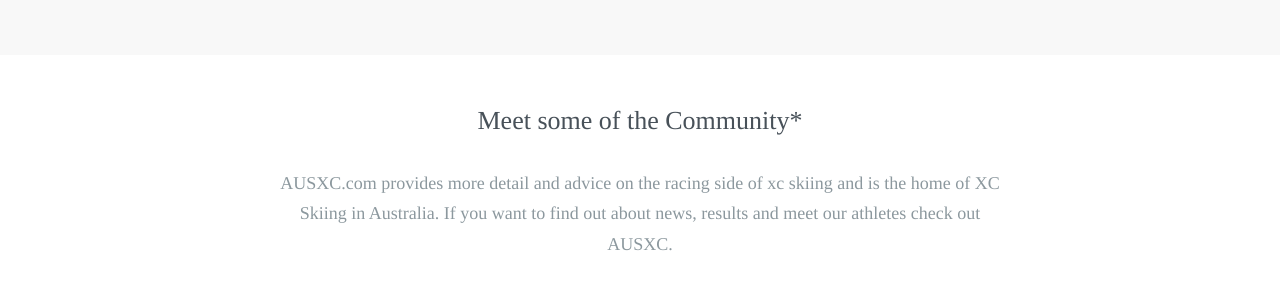
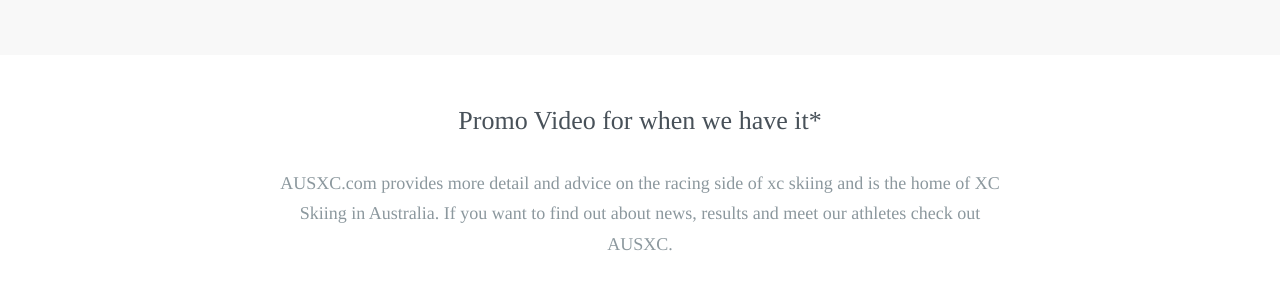
Before and after one commit to robcatto/robcatto.github.io, a Jekyll site: the page index.html, which Jekyll copies as it is, in a window 1280 px wide and 1400 px high, scrolled down 3180 px. Shown: the part 154-446 px from the top of the window. Built offline with Jekyll 4.4.1, drawn with Linux system fonts in a browser that asks for light colours; some web fonts are replaced; Markdown is read by kramdown in place of the engine named in the settings; some of the changed text lies outside the part shown.

Commit message:
Homepage Commit

```diff
--- a/index.html
+++ b/index.html
@@ -567,7 +567,7 @@
                     </div>
              </section>
              <section class="mobile_section">
-                <h3>Meet some of the Community*</h3>
+                <h3>Promo Video for when we have it*</h3>
                 <p>AUSXC.com provides more detail and advice on the racing side of xc skiing and is the home of XC Skiing in Australia. If you want to find out about news, results and meet our athletes check out AUSXC.
                 </p>
                 <div class="row">
@@ -645,20 +645,18 @@
                     <div class="row">
                          <div class="column three centered">
                                                 <div class="callout-card" style="background: #54ACD2;">
-                                                    <svg width="71px" height="52px" viewBox="0 0 71 52" version="1.1" xmlns="http://www.w3.org/2000/svg" xmlns:xlink="http://www.w3.org/1999/xlink" xmlns:sketch="http://www.bohemiancoding.com/sketch/ns">
+                                                    <svg width="90px" height="47px" viewBox="0 0 90 100" version="1.1" xmlns="http://www.w3.org/2000/svg" xmlns:xlink="http://www.w3.org/1999/xlink" xmlns:sketch="http://www.bohemiancoding.com/sketch/ns">
     <!-- Generator: Sketch 3.3.2 (12043) - http://www.bohemiancoding.com/sketch -->
-                                        <title>Club Racing</title>
+    <title>Play Button</title>
     <desc>Created with Sketch.</desc>
     <defs></defs>
     <g id="Page-1" stroke="none" stroke-width="1" fill="none" fill-rule="evenodd" sketch:type="MSPage">
-                                            <g id="Group-Copy-2" sketch:type="MSLayerGroup" fill="#FFFFFF">
-                                                <path d="M0,50.0106061 L1.99467814e-15,18.5742424 C1.99467814e-15,18.5742424 10.3902439,4.33333347 14.5977515,1.73333333 C16.602726,0.494373263 34.6341463,0.866666667 34.6341463,0.866666667 C34.6341463,0.866666667 54.2613595,0.372293338 56.1451982,1.73333333 C59.7439024,4.33333333 70.7429497,18.5742424 70.7429497,18.5742424 L70.7429497,51.1333333 L57.2681021,51.1333333 L57.2681021,23.0651515 L50.5306784,15.2060606 L20.2122713,15.2060606 L13.4748476,23.0651515 L13.4748476,51.1333333 L0,51.1333333 L0,50.0106061 Z" id="Path-2040" sketch:type="MSShapeGroup"></path>
-                                                <rect id="Rectangle-264" sketch:type="MSShapeGroup" x="0" y="37.6606061" width="13.4748476" height="13.4727273"></rect>
-                                                <rect id="Rectangle-264-Copy" sketch:type="MSShapeGroup" x="57.2681021" y="37.6606061" width="13.4748476" height="13.4727273"></rect>
+        <g id="noun_6506_cc" sketch:type="MSLayerGroup" fill="#FFFFFF">
+            <path d="M0.9,9.777 C0.9,4.377 5.276,0 10.676,0 C12.353,0 13.416,0.438 15.286,1.182 L83.863,41.082 C87.052,42.972 88.529,46.009 89.099,49.51 L89.099,50.492 C88.529,53.991 87.052,57.029 83.863,58.92 L15.287,98.819 C13.416,99.564 12.353,100 10.677,100 C5.277,100 0.901,95.623 0.901,90.223 L0.901,9.777 L0.9,9.777 Z" id="Shape" sketch:type="MSShapeGroup"></path>
         </g>
     </g>
 </svg>
-                                                    <a class="button small inverse" href="http://www.ausxc.com" data-featurette="analytics-click-event" data-event-category="button" data-event-action="M: Clicked Perks" data-event-label="Source: Features Page" id="featurette-13">Learn about Racing</a>
+                                                    <a class="button small inverse" href="http://www.ausxc.com" data-featurette="analytics-click-event" data-event-category="button" data-event-action="M: Clicked Perks" data-event-label="Source: Features Page" id="featurette-13">Watch Video</a>
                                                 </div>
                         </div>
                     </div>
```
Lines whose indentation alone changed are shown as unchanged.
